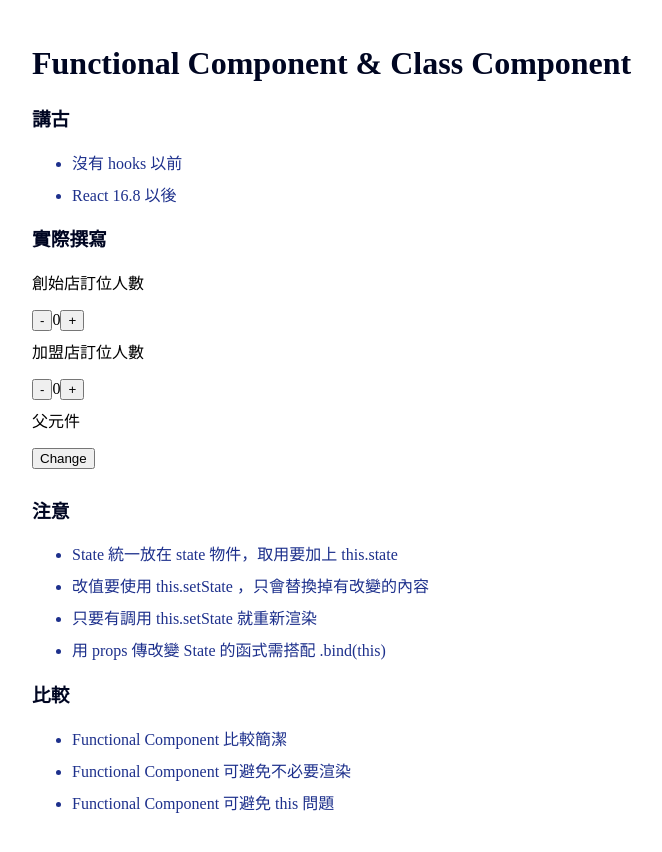
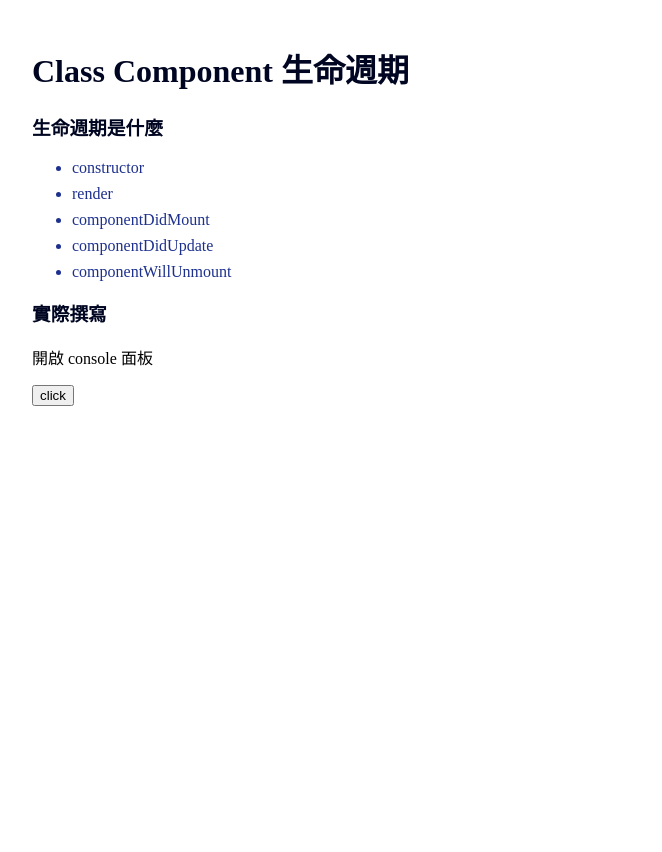
Before and after one commit to vvvvvvii/Ironman, a React (Create React App) app: page / in a window 1280 px wide. Shown: the whole page, without its empty margins (24-686 px from the left). After the commit the page ends 800 px from the top, so only its background shows below. Built offline with nearby package versions, Linux system fonts and the light colour scheme.

Commit message:
課前準備

```diff
--- a/src/components/Booking.js
+++ /dev/null
@@ -1,21 +0,0 @@
-import { useState } from 'react';
-
-const Booking = () => {
-  const [num, setNum] = useState(0)
-  const handleNum = (type) =>{
-    if(type=== 'minus'){
-      setNum(num-1)
-    }else{
-      setNum(num+1)
-    }
-  }
-  return (
-    <div>
-      <p>創始店訂位人數</p>
-      <button onClick={()=>handleNum('minus')}>-</button>
-        {num}
-      <button onClick={()=>handleNum('plus')}>+</button>
-    </div>
-  );
-};
-export default Booking;
--- a/src/components/Booking2.js
+++ b/src/components/Booking2.js
@@ -1,40 +1,20 @@
 import React, { Component } from 'react'
-import Child from './Child'
 export class Booking2 extends Component {
   state = {
-    num: 0,
-    data: "父元件",
+    data: 'data'
   }
-  handleNum(type){
-    if(type=== 'minus'){
-      this.setState({
-        ...this.state,
-        num: 0
-      })
-    }else{
-      this.setState({
-        ...this.state,
-        num: this.state.num+1
-      })
-    }
-  }
-  handleData(childData){
+  handleClick(){
     this.setState({
       ...this.state,
-      data: childData
+      data: 'new data'
     })
   }
-  // componentDidUpdate(){
-  //   console.log('re render')
-  // }
+
   render() {
     return (
       <div>
-        <p>加盟店訂位人數</p>
-        <button onClick={()=>this.handleNum('minus')}>-</button>
-        {this.state.num}
-        <button onClick={()=>this.handleNum('plus')}>+</button>
-        <Child data={this.state.data} handleData={this.handleData.bind(this)}></Child>
+        <p>開啟 console 面板</p>
+        <button onClick={()=>this.handleClick()}>click</button>
       </div>
     )
   }
--- a/src/components/Child.js
+++ /dev/null
@@ -1,14 +0,0 @@
-import React, { Component } from 'react'
-
-export class Child extends Component {
-  render() {
-    return (
-      <div>
-        <p>{this.props.data}</p>
-        <button onClick={()=>this.props.handleData("子元件")}>Change</button>
-      </div>
-    )
-  }
-}
-
-export default Child
--- a/src/components/Memo.js
+++ b/src/components/Memo.js
@@ -1,32 +1,20 @@
 import React from 'react';
-import Booking from "./Booking";
 import Booking2 from "./Booking2";
 
 function Memo() {
   return (
     <div>
-      <h1>Functional Component & Class Component</h1>
-      <h3>講古</h3>
+      <h1>Class Component 生命週期</h1>
+      <h3>生命週期是什麼</h3>
       <ul>
-        <li>沒有 hooks 以前</li>
-        <li>React 16.8 以後</li>
+        <li>constructor</li>
+        <li>render</li>
+        <li>componentDidMount</li>
+        <li>componentDidUpdate</li>
+        <li>componentWillUnmount</li>
       </ul>
       <h3>實際撰寫</h3>
-      <Booking />
       <Booking2 />
-      <h3>注意</h3>
-      <ul>
-        <li>State 統一放在 state 物件，取用要加上 this.state </li>
-        <li>改值要使用 this.setState ，只會替換掉有改變的內容</li>
-        <li>只要有調用 this.setState 就重新渲染</li>
-        <li>用 props 傳改變 State 的函式需搭配 .bind(this) </li>
-      </ul>
-      <h3>比較</h3>
-      <ul>
-        <li>Functional Component 比較簡潔</li>
-        <li>Functional Component 可避免不必要渲染</li>
-        <li>Functional Component 可避免 this 問題</li>
-      </ul>
     </div>
   )
 }
```
